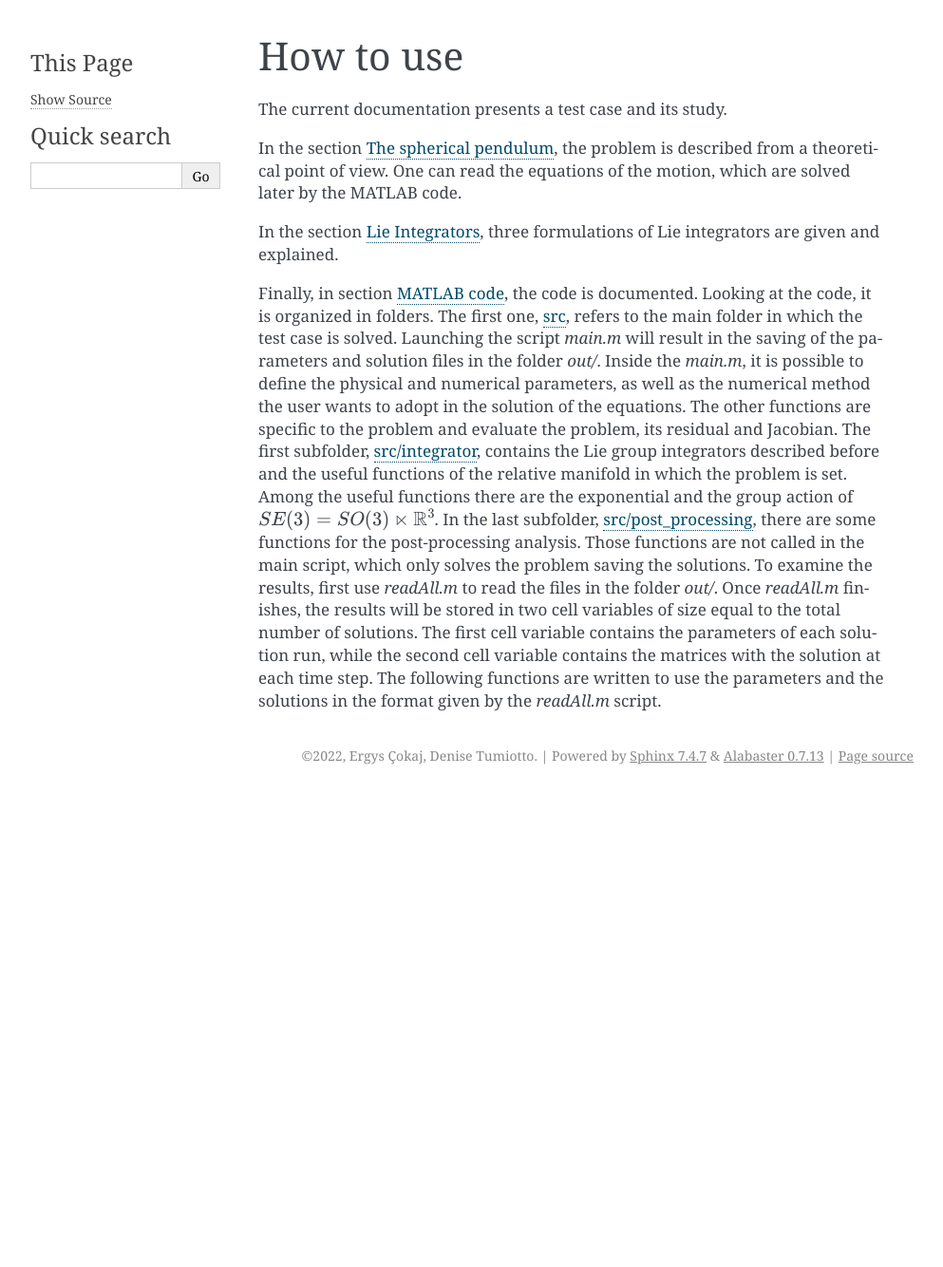
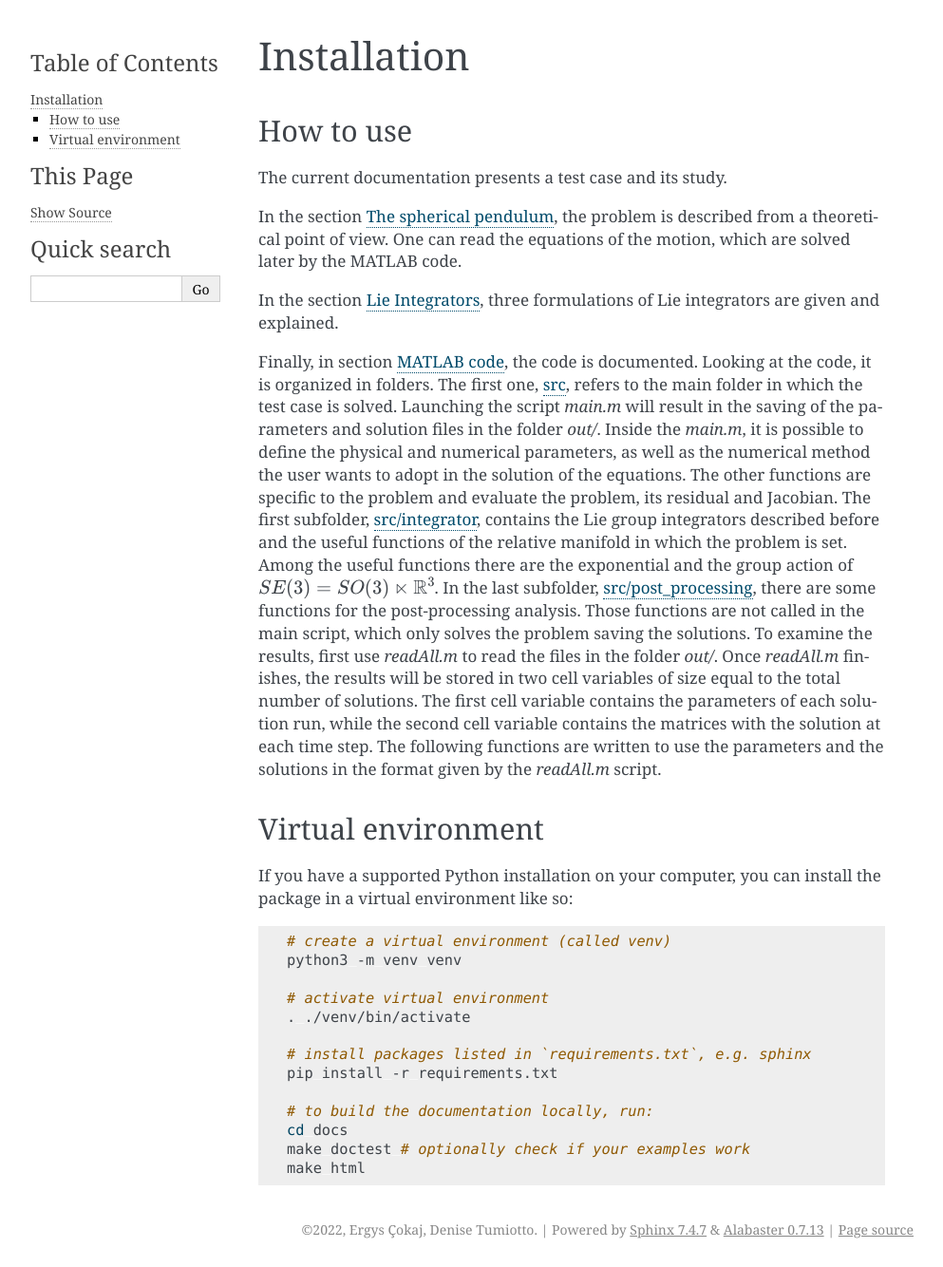
Before and after one commit to THREAD-3-2/lie_group_time_integrator, a Sphinx documentation site: the page built from docs/howto.rst, in a window 1280 px wide. Shown: the whole page at 95% size, without its empty margins (148-1141 px from the left). Built offline with Sphinx 7.4.7, drawn with Linux system fonts in a browser that asks for light colours; before the commit the page ends 900 px from its top, so only the background shows below that.

Commit message:
change title to installation

```diff
--- a/docs/howto.rst
+++ b/docs/howto.rst
@@ -1,6 +1,9 @@
 .. _howto:
 
 ===========
+Installation
+===========
+
 How to use
 ===========
 
@@ -25,3 +28,26 @@ To examine the results, first use `readAll.m` to read the files in the folder `o
 Once `readAll.m` finishes, the results will be stored in two cell variables of size equal to the total number of solutions.
 The first cell variable contains the parameters of each solution run, while the second cell variable contains the matrices with the solution at each time step.
 The following functions are written to use the parameters and the solutions in the format given by the `readAll.m` script.
+
+
+Virtual environment
+===================
+
+If you have a supported Python installation on your computer, you can
+install the package in a virtual environment like so:
+
+.. code-block:: bash
+
+    # create a virtual environment (called venv)
+    python3 -m venv venv
+
+    # activate virtual environment
+    . ./venv/bin/activate
+
+    # install packages listed in `requirements.txt`, e.g. sphinx
+    pip install -r requirements.txt
+
+    # to build the documentation locally, run:
+    cd docs
+    make doctest # optionally check if your examples work
+    make html
```
